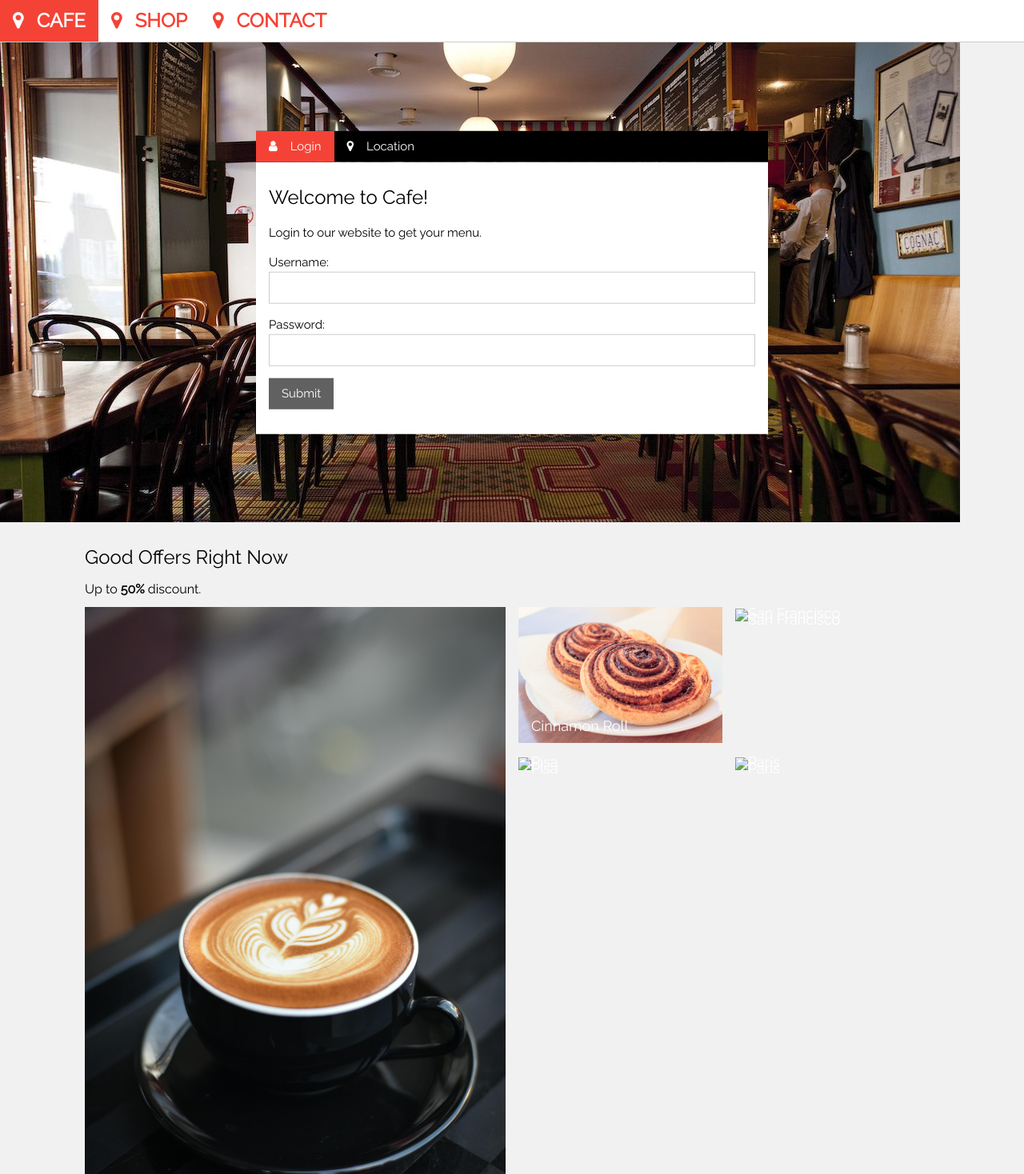
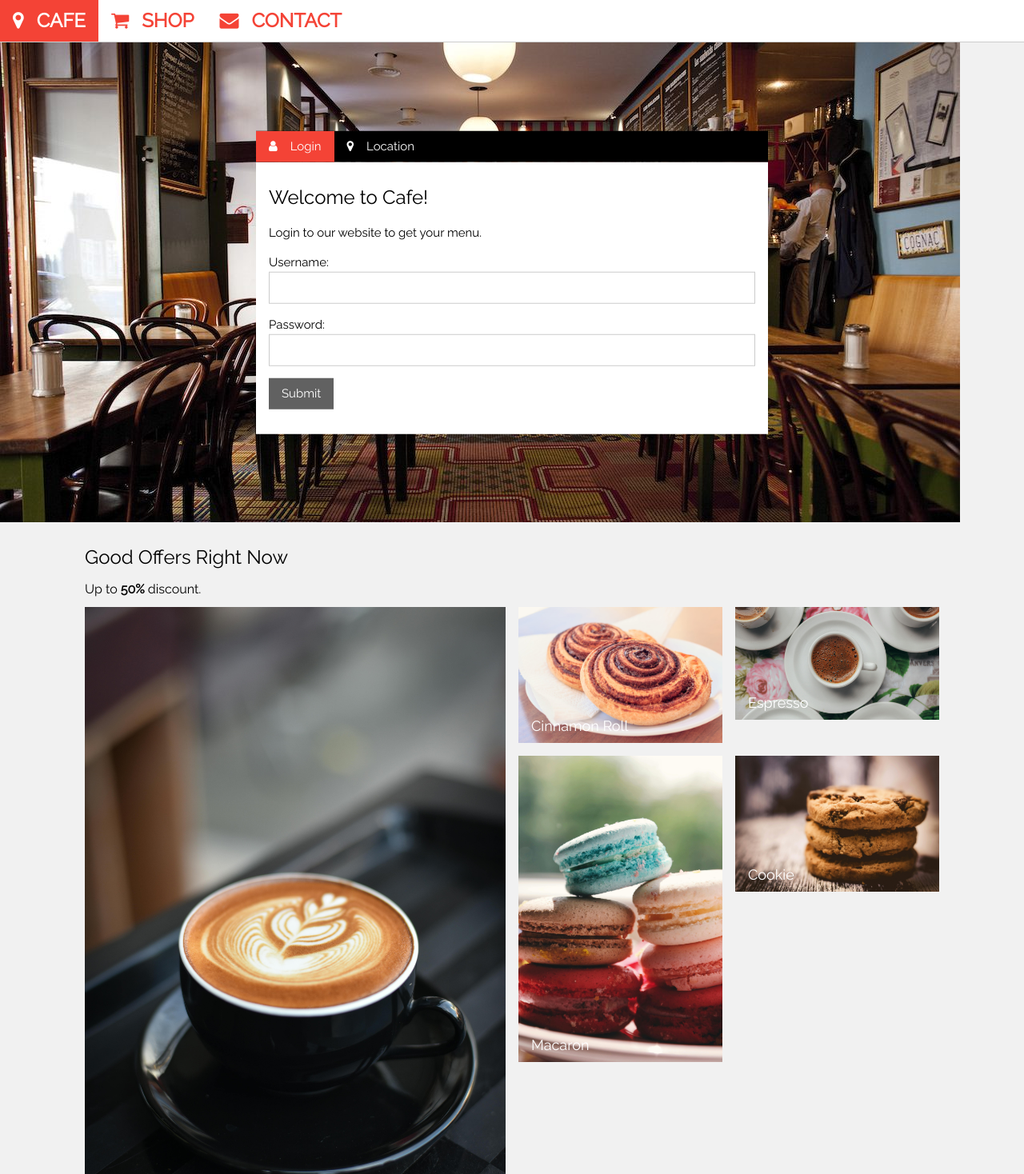
Before and after one commit to MilleSimon/CafeWeb1, a plain HTML site: page index.html in a window 1280 px wide. Shown: the top 1468 px of the page at 80% size. Drawn offline with nearby package versions, Linux system fonts and the light colour scheme.

Commit message:
added images and fixed navbar

```diff
--- a/index.html
+++ b/index.html
@@ -18,8 +18,8 @@ body,h1,h2,h3,h4,h5,h6 {font-family: "Raleway", Arial, Helvetica, sans-serif}
 <!-- Navigation Bar -->
 <div class="w3-bar w3-white w3-border-bottom w3-xlarge ontop100">
     <a href="index.html" class="w3-bar-item w3-button w3-text-red w3-hover-red"><b><i class="fa fa-map-marker w3-margin-right"></i>CAFE</b></a>
-    <a href="products.html" class="w3-bar-item w3-button w3-text-red w3-hover-red"><b><i class="fa fa-map-marker w3-margin-right"></i>SHOP</b></a>
-    <a href="contact.html" class="w3-bar-item w3-button w3-text-red w3-hover-red"><b><i class="fa fa-map-marker w3-margin-right"></i>CONTACT</b></a>
+    <a href="products.html" class="w3-bar-item w3-button w3-text-red w3-hover-red"><b><i class="fa fa-shopping-cart w3-margin-right"></i>SHOP</b></a>
+    <a href="contact.html" class="w3-bar-item w3-button w3-text-red w3-hover-red"><b><i class="fa fa-envelope w3-margin-right"></i>CONTACT</b></a>
 </div>
 
 <!-- Login section -->
@@ -88,30 +88,27 @@ body,h1,h2,h3,h4,h5,h6 {font-family: "Raleway", Arial, Helvetica, sans-serif}
         </div>
         <div class="w3-half w3-margin-bottom">
           <div class="w3-display-container">
-            <img src="/img/sanfran.jpg" alt="San Francisco" style="width:100%">
-            <span class="w3-display-bottomleft w3-padding">San Francisco</span>
+            <img src="/img/espresso.jpg" alt="Espresso" style="width:100%">
+            <span class="w3-display-bottomleft w3-padding">Espresso</span>
           </div>
         </div>
       </div>
       <div class="w3-row-padding" style="margin:0 -16px">
         <div class="w3-half w3-margin-bottom">
           <div class="w3-display-container">
-            <img src="/img/pisa.jpg" alt="Pisa" style="width:100%">
-            <span class="w3-display-bottomleft w3-padding">Pisa</span>
+            <img src="/img/macaron.jpg" alt="Macaron" style="width:100%">
+            <span class="w3-display-bottomleft w3-padding">Macaron</span>
           </div>
         </div>
         <div class="w3-half w3-margin-bottom">
           <div class="w3-display-container">
-            <img src="/img/paris.jpg" alt="Paris" style="width:100%">
-            <span class="w3-display-bottomleft w3-padding">Paris</span>
+            <img src="/img/cookie.jpg" alt="Cookie" style="width:100%">
+            <span class="w3-display-bottomleft w3-padding">Cookie</span>
           </div>
         </div>
       </div>
     </div>
   </div>
-
-  <!-- Enviourment -->
-
 
   <!-- Newsletter -->
   <div class="w3-container">
```
Also changed, not shown: img/cookie.jpg (added), img/espresso.jpg (added), img/macaron.jpg (added).
